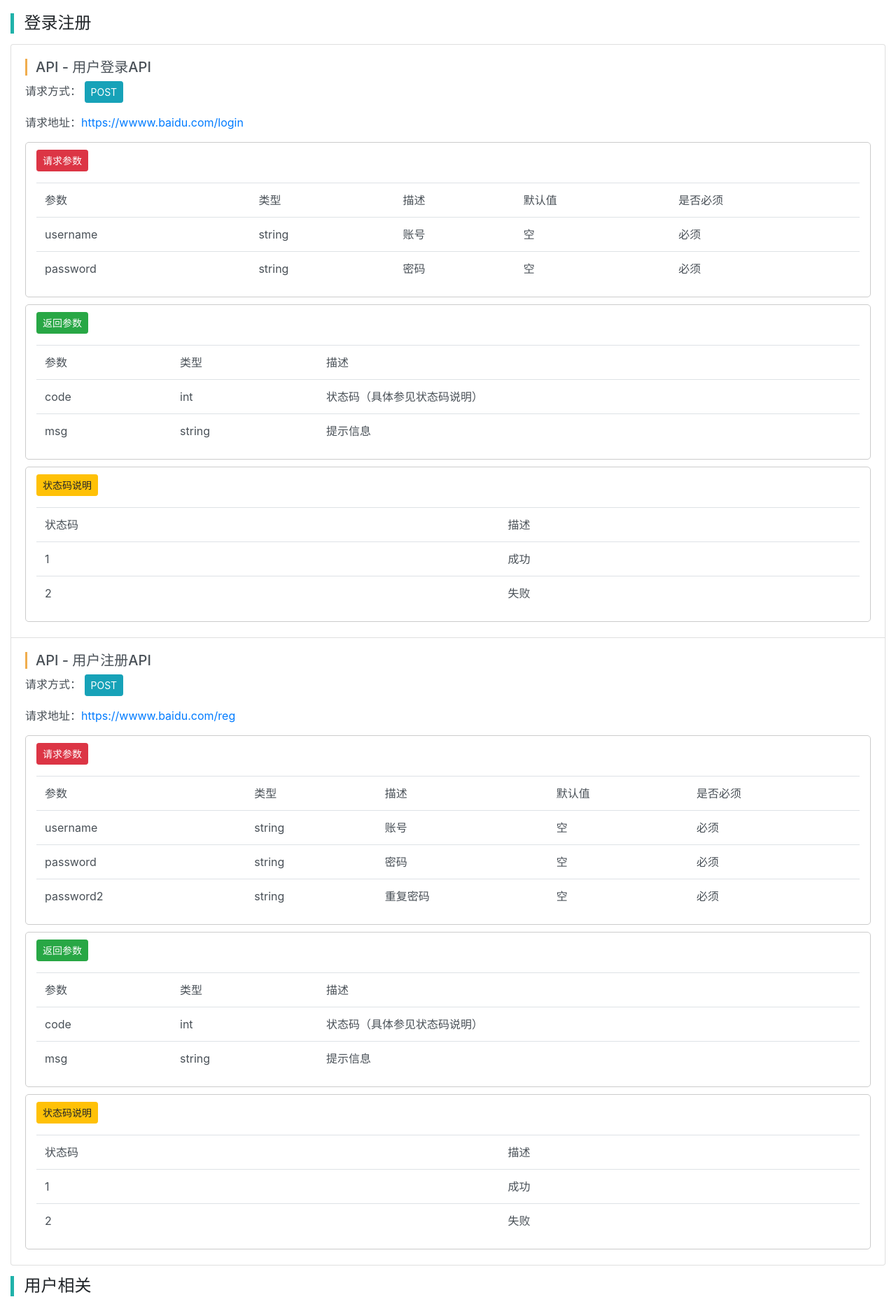
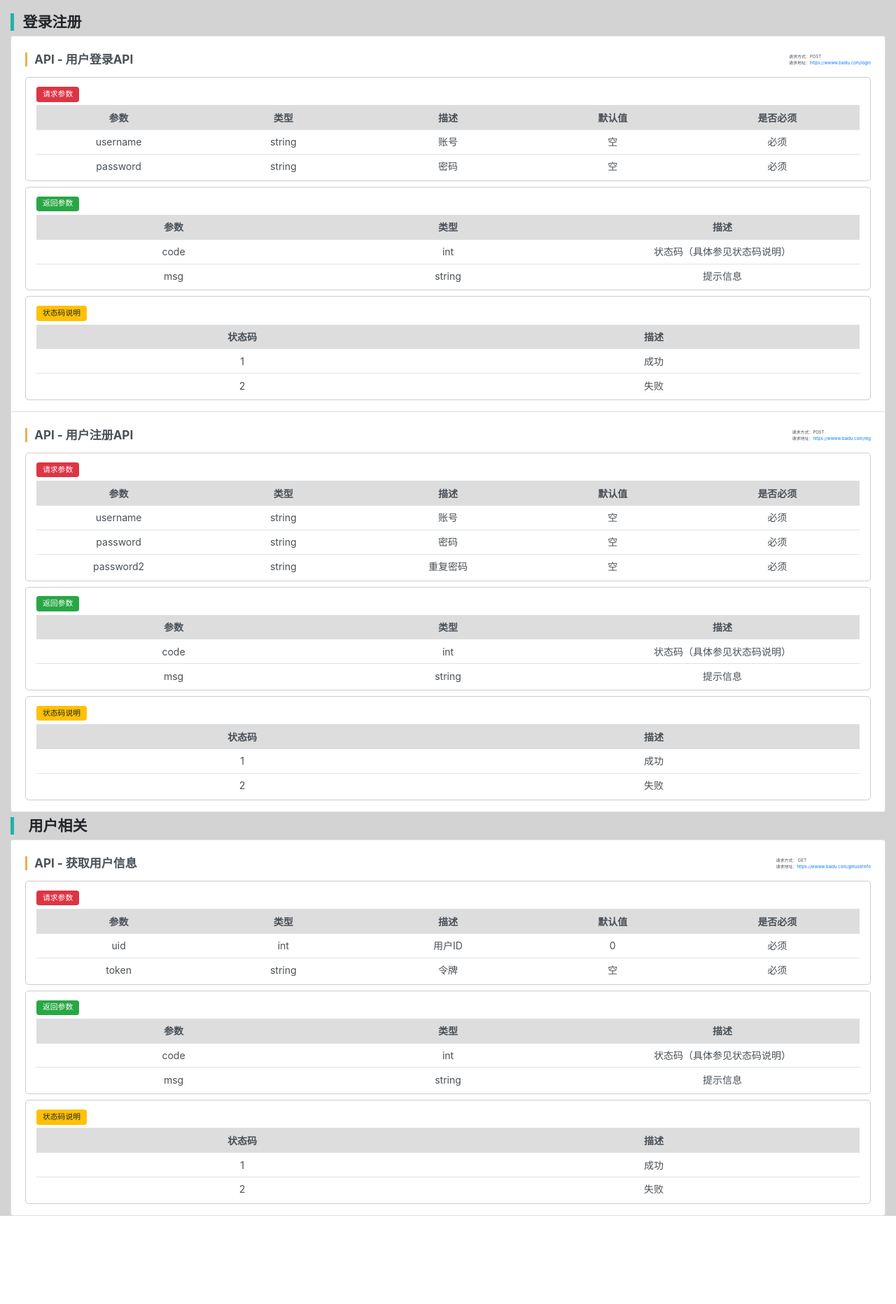
Before and after one commit to 402260/api-doc-php, a PHP site: page /assets/index.html in a window 1280 px wide. Shown: the part 56-1920 px from the top of the page at 70% size. After the commit the page ends 1794 px from the top, so only its background shows below. Run offline with PHP 8.4, Linux system fonts and the light colour scheme; style sheets or scripts are compiled from the project's sources.

Commit message:
修复问题

```diff
--- a/assets/css/base.less
+++ b/assets/css/base.less
@@ -42,32 +42,90 @@
   margin-top: 75px;
 }
 
-.class-item .class-title {
-  text-indent: 0.6em;
-  border-left: 5px solid lightseagreen;
-  font-size: 24px;
-  margin: 15px 0;
+.class-item {
+  .class-title {
+    text-indent: 0.6em;
+    border-left: 5px solid lightseagreen;
+    font-size: 21px;
+    margin: 7px 0;
+    font-weight: bold;
+  }
 }
 
-.action-item .action-title {
-  text-indent: 0.6em;
-  border-left: 3px solid #F0AD4E;
-  font-size: 20px;
-  margin: 8px 0;
+.action-item {
+  .action-title {
+    text-indent: 0.6em;
+    border-left: 3px solid #F0AD4E;
+    font-size: 17px;
+    margin: 8px 0;
+    font-weight: bold;
+  }
 }
 
 .table-item {
   background-color: #FFFFFF;
   padding-top: 10px;
-  margin-bottom: 10px;
+  margin-bottom: 8px;
   border: solid 1px #ccc;
   border-radius: 5px;
 }
 
+.list-group-item {
+  padding: .5rem 1.25rem;
+}
+
 .list-group-item-sub {
-  padding: .5rem 1.25rem;
+  padding: .2rem 1rem;
 }
 
 .copyright-content {
   margin: 10px 0;
 }
+
+.table {
+  table-layout: fixed;
+  margin-bottom: .2rem;
+}
+
+.table th {
+  padding: 0.4rem;
+  font-size: 14px;
+  background-color: #ddd;
+}
+
+.table td {
+  word-break: break-all;
+  word-wrap: break-word;
+  overflow: hidden;
+  width: 20%;
+  padding: 0.4rem;
+  font-size: 14px;
+}
+
+body {
+  background-color: #d3d3d3;
+}
+
+p {
+  margin-bottom: .3rem;
+}
+
+.btn-sm {
+  padding: 0.1rem .5rem;
+  font-size: .675rem;
+}
+
+.topright {
+  display: flex;
+  justify-content: center;
+  flex-direction: column;
+}
+
+.trightout {
+  height: 50%;
+  font-size: 6px;
+}
+
+.outside {
+  height: 50px;
+}
--- a/assets/index.html
+++ b/assets/index.html
@@ -39,21 +39,25 @@
         <div class="col-lg-12">
             <div class="doc-content">
                 <div class="class-item" id="Api">
-                    <h2 class="class-title">登录注册</h2>
+                    <h3 class="class-title">登录注册</h3>
                     <div class="list-group">
-                        <div class="list-group-item list-group-item-action action-item  col-md-12" id="Api_login">
-                            <h4 class="action-title">API - 用户登录API</h4>
-                            <p>请求方式： <span class="btn btn-info btn-sm">POST</span></p>
-                            <p>请求地址：<a href="https://wwww.baidu.com/login">https://wwww.baidu.com/login</a></p>
+                        <div class="list-group-item list-group-item-action action-item col-md-12" id="Api_login">
+                            <div class="d-flex justify-content-between align-items-center outside">
+                                <h4 class="action-title">API - 用户登录API</h4>
+                                <div class="topright">
+                                    <div class="trightout">请求方式：POST</div>
+                                    <div class="trightout">请求地址：<a href="https://wwww.baidu.com/login">https://wwww.baidu.com/login</a></div>
+                                </div>
+                            </div>
                             <div class="table-item col-md-12"><p class="table-title">
                                 <span class="btn  btn-sm btn-danger">请求参数</span></p>
-                                <table class="table">
+                                <table class="table text-center">
                                     <tr>
-                                        <td>参数</td>
-                                        <td>类型</td>
-                                        <td>描述</td>
-                                        <td>默认值</td>
-                                        <td>是否必须</td>
+                                        <th>参数</th>
+                                        <th>类型</th>
+                                        <th>描述</th>
+                                        <th>默认值</th>
+                                        <th>是否必须</th>
                                     </tr>
                                     <tr>
                                         <td>username</td>
@@ -69,15 +73,16 @@
                                         <td>空</td>
                                         <td>必须</td>
                                     </tr>
+
                                 </table>
                             </div>
                             <div class="table-item col-md-12"><p class="table-title">
                                 <span class="btn  btn-sm btn-success">返回参数</span></p>
-                                <table class="table">
+                                <table class="table text-center">
                                     <tr>
-                                        <td>参数</td>
-                                        <td>类型</td>
-                                        <td>描述</td>
+                                        <th>参数</th>
+                                        <th>类型</th>
+                                        <th>描述</th>
                                     </tr>
                                     <tr>
                                         <td>code</td>
@@ -93,10 +98,10 @@
                             </div>
                             <div class="table-item col-md-12"><p class="table-title">
                                 <span class="btn  btn-sm btn-warning">状态码说明</span></p>
-                                <table class="table">
+                                <table class="table text-center">
                                     <tr>
-                                        <td>状态码</td>
-                                        <td>描述</td>
+                                        <th>状态码</th>
+                                        <th>描述</th>
                                     </tr>
                                     <tr>
                                         <td>1</td>
@@ -110,19 +115,22 @@
                             </div>
                         </div>
                         <div class="list-group-item list-group-item-action action-item  col-md-12" id="Api_reg">
-                            <h4 class="action-title">API - 用户注册API</h4>
-                            <p>请求方式： <span class="btn btn-info btn-sm">POST</span>
-                            </p>
-                            <p>请求地址：<a href="https://wwww.baidu.com/reg">https://wwww.baidu.com/reg</a></p>
+                            <div class="d-flex justify-content-between align-items-center outside">
+                                <h3 class="action-title">API - 用户注册API</h3>
+                                <div class="topright">
+                                    <div class="trightout">请求方式：POST</div>
+                                    <div class="trightout">请求地址：<a href="https://wwww.baidu.com/reg">https://wwww.baidu.com/reg</a></div>
+                                </div>
+                            </div>
                             <div class="table-item col-md-12"><p class="table-title">
                                 <span class="btn  btn-sm btn-danger">请求参数</span></p>
-                                <table class="table">
+                                <table class="table text-center">
                                     <tr>
-                                        <td>参数</td>
-                                        <td>类型</td>
-                                        <td>描述</td>
-                                        <td>默认值</td>
-                                        <td>是否必须</td>
+                                        <th>参数</th>
+                                        <th>类型</th>
+                                        <th>描述</th>
+                                        <th>默认值</th>
+                                        <th>是否必须</th>
                                     </tr>
                                     <tr>
                                         <td>username</td>
@@ -149,11 +157,11 @@
                             </div>
                             <div class="table-item col-md-12"><p class="table-title">
                                 <span class="btn  btn-sm btn-success">返回参数</span></p>
-                                <table class="table">
+                                <table class="table text-center">
                                     <tr>
-                                        <td>参数</td>
-                                        <td>类型</td>
-                                        <td>描述</td>
+                                        <th>参数</th>
+                                        <th>类型</th>
+                                        <th>描述</th>
                                     </tr>
                                     <tr>
                                         <td>code</td>
@@ -169,10 +177,10 @@
                             </div>
                             <div class="table-item col-md-12"><p class="table-title">
                                 <span class="btn  btn-sm btn-warning">状态码说明</span></p>
-                                <table class="table">
+                                <table class="table text-center">
                                     <tr>
-                                        <td>状态码</td>
-                                        <td>描述</td>
+                                        <th>状态码</th>
+                                        <th>描述</th>
                                     </tr>
                                     <tr>
                                         <td>1</td>
@@ -188,23 +196,26 @@
                     </div>
                 </div>
                 <div class="class-item" id="Api2">
-                    <h2 class="class-title">用户相关</h2>
+                    <h1 class="class-title pl-2">用户相关</h1>
                     <div class="list-group">
                         <div class="list-group-item list-group-item-action action-item  col-md-12" id="Api2_getUserInfo">
-                            <h4 class="action-title">API - 获取用户信息</h4>
-                            <p>请求方式： <span class="btn btn-info btn-sm">GET</span>
-                            </p>
-                            <p>请求地址：<a href="https://wwww.baidu.com/getuserinfo">https://wwww.baidu.com/getuserinfo</a>
-                            </p>
+                            <div class="d-flex justify-content-between align-items-center outside">
+                                <h3 class="action-title">API - 获取用户信息</h3>
+                                <div class="topright">
+                                    <div class="trightout">请求方式： GET</div>
+                                    <div class="trightout">请求地址：<a href="https://wwww.baidu.com/getuserinfo">https://wwww.baidu.com/getuserinfo</a>
+                                    </div>
+                                </div>
+                            </div>
                             <div class="table-item col-md-12"><p class="table-title">
                                 <span class="btn  btn-sm btn-danger">请求参数</span></p>
-                                <table class="table">
+                                <table class="table text-center">
                                     <tr>
-                                        <td>参数</td>
-                                        <td>类型</td>
-                                        <td>描述</td>
-                                        <td>默认值</td>
-                                        <td>是否必须</td>
+                                        <th>参数</th>
+                                        <th>类型</th>
+                                        <th>描述</th>
+                                        <th>默认值</th>
+                                        <th>是否必须</th>
                                     </tr>
                                     <tr>
                                         <td>uid</td>
@@ -224,11 +235,11 @@
                             </div>
                             <div class="table-item col-md-12"><p class="table-title">
                                 <span class="btn  btn-sm btn-success">返回参数</span></p>
-                                <table class="table">
+                                <table class="table text-center">
                                     <tr>
-                                        <td>参数</td>
-                                        <td>类型</td>
-                                        <td>描述</td>
+                                        <th>参数</th>
+                                        <th>类型</th>
+                                        <th>描述</th>
                                     </tr>
                                     <tr>
                                         <td>code</td>
@@ -244,10 +255,10 @@
                             </div>
                             <div class="table-item col-md-12"><p class="table-title">
                                 <span class="btn  btn-sm btn-warning">状态码说明</span></p>
-                                <table class="table">
+                                <table class="table text-center">
                                     <tr>
-                                        <td>状态码</td>
-                                        <td>描述</td>
+                                        <th>状态码</th>
+                                        <th>描述</th>
                                     </tr>
                                     <tr>
                                         <td>1</td>
@@ -265,14 +276,9 @@
             </div>
         </div>
     </div>
-    <div class="row">
-        <div class="col-lg-12 text-center copyright-content">
-            Copyright 2016 - 2018 <a href="http://www.xqitw.cn">小强IT屋</a> 版权所有
-        </div>
-    </div>
 </div>
+<script src="./js/jquery.min.js"></script>
 <script src="./js/bootstrap.min.js"></script>
-<script src="./js/jquery.min.js"></script>
 <script>
   $('a[href*="#"]:not([href="#"])').click(function () {
     if (location.pathname.replace(/^\//, '') == this.pathname.replace(/^\//, '') && location.hostname == this.hostname) {
```
Also changed, not shown: src/BootstrapApiDoc.php (+27 -22 lines).
